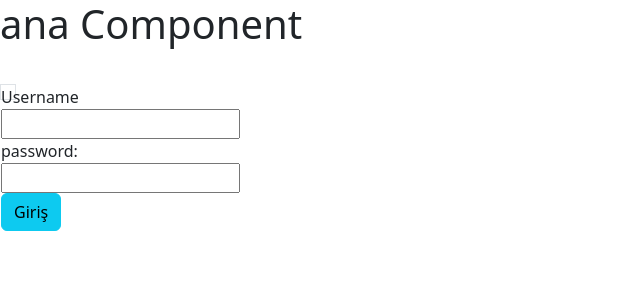
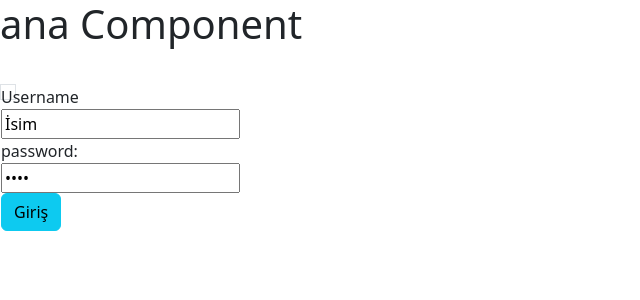
Before and after one commit to Kerim-ARAT/Turkcell-Anglur-Apps, an Angular app in the folder angularapp/: page / in a window 1280 px wide. Shown: the top 300 px of the page, without its empty margins (0-640 px from the left). Built offline with nearby package versions, Linux system fonts and the light colour scheme.

Commit message:
Template Driven Forms 2.Kısım
Template Driven Forms 2.Kısım

```diff
--- a/angularapp/src/app/Forms/template-driven/template-driven.component.html
+++ b/angularapp/src/app/Forms/template-driven/template-driven.component.html
@@ -1,9 +1,9 @@
 <form #saveForm="ngForm" class="form-check-input" (ngSubmit)="save(saveForm)">
 <label for="userName">Username</label>
-<input type="text" name="userName" id="userName"  ngModel >
+<input type="text" name="userName" [(ngModel)]="loginMode.userName" >
 <br>
 <label for="password">password: </label>
-<input type="password" name="password" id="password" ngModel>
+<input type="password" name="password"  [(ngModel)]="loginMode.passworld">
 <br>
 <button  type="submit" class="btn btn-info">Giriş</button>
 </form>
--- a/angularapp/src/app/Forms/template-driven/template-driven.component.ts
+++ b/angularapp/src/app/Forms/template-driven/template-driven.component.ts
@@ -10,8 +10,17 @@ import { fromEvent } from 'rxjs';
   styleUrl: './template-driven.component.css'
 })
 export class TemplateDrivenComponent {
+  loginMode:loginModel;
+  constructor(){
+    this.loginMode= {userName:"İsim",passworld:"1234"}
+  }
   save(form:NgForm){
     console.log(form.value);
+    console.log(this.loginMode)
   }
 
 }
+interface loginModel{
+  userName:string;
+  passworld:string
+}
```
